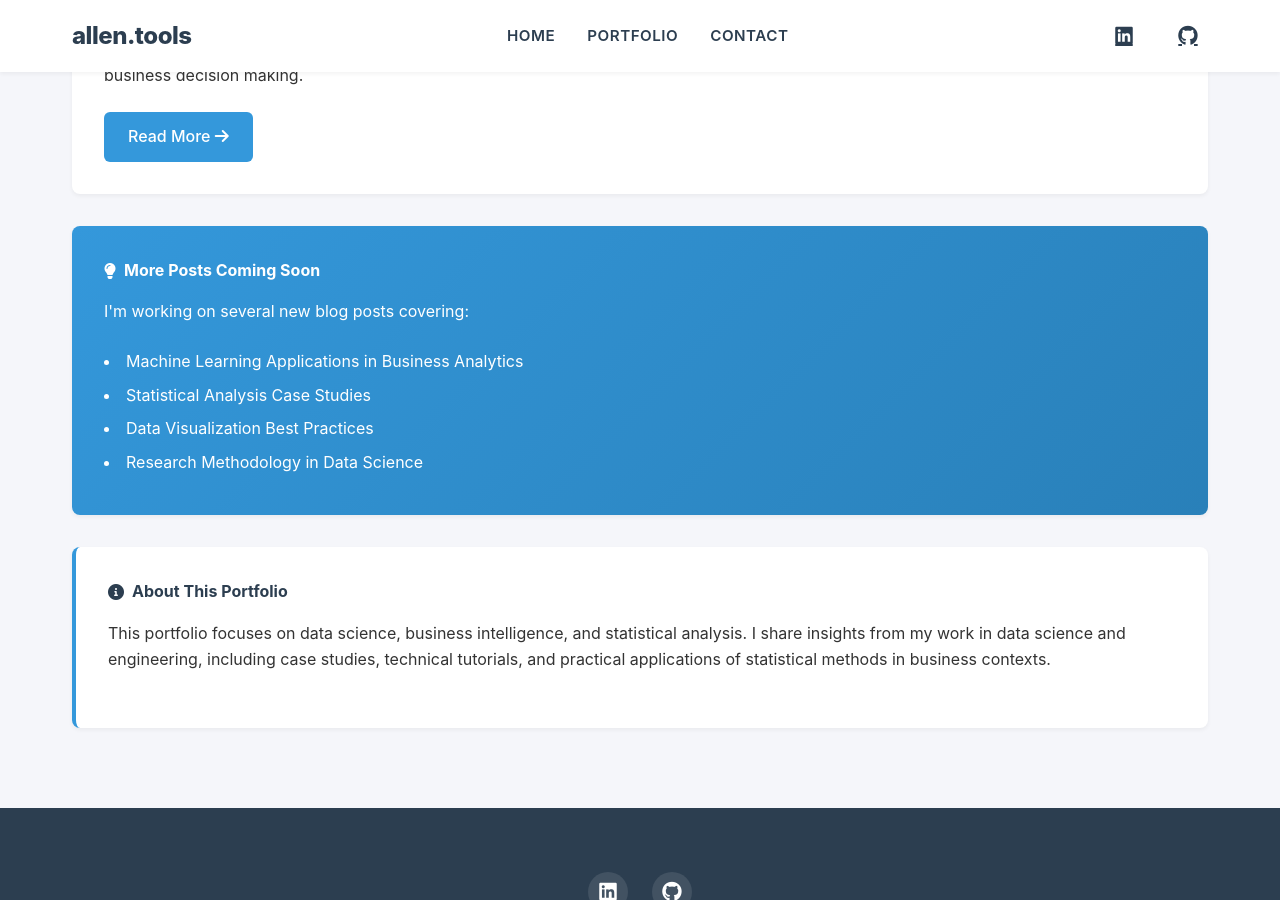
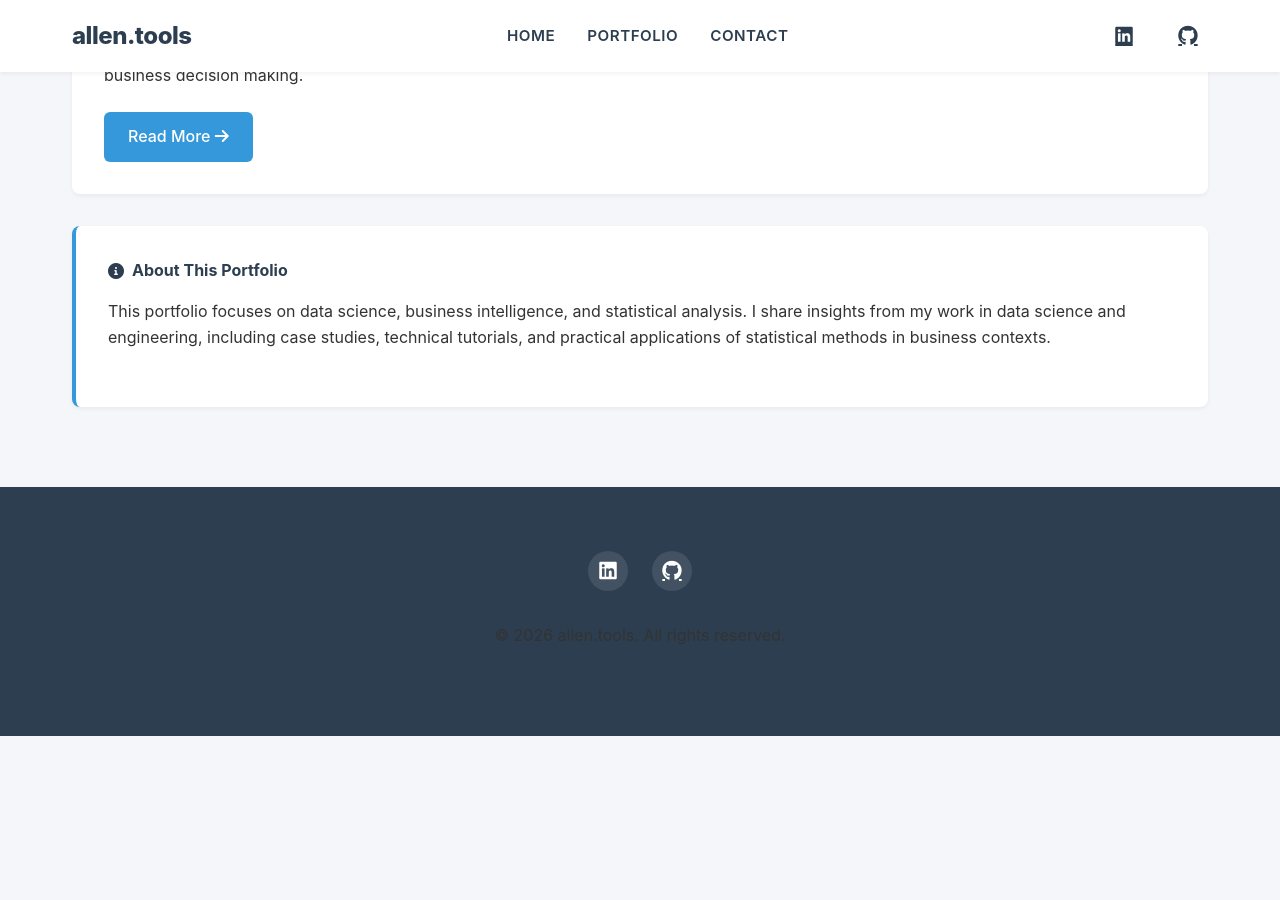
Before and after one commit to kayfay/allen.tools, a Jekyll site: the page built from blog/index.html, in a window 1280 px wide and 900 px high, scrolled down 419 px. Built offline with Jekyll 4.4.1, drawn with Linux system fonts in a browser that asks for light colours; after the commit the page ends 1155 px from its top, so only the background shows below that.

Commit message:
Remove Coming Soon section from blog index

```diff
--- a/blog/index.html
+++ b/blog/index.html
@@ -32,18 +32,6 @@ title: Portfolio
     </a>
 </div>
 
-<!-- Coming Soon Section -->
-<div class="info-panel coming-soon">
-    <h4><i class="fas fa-lightbulb"></i> More Posts Coming Soon</h4>
-    <p>I'm working on several new blog posts covering:</p>
-    <ul>
-        <li>Machine Learning Applications in Business Analytics</li>
-        <li>Statistical Analysis Case Studies</li>
-        <li>Data Visualization Best Practices</li>
-        <li>Research Methodology in Data Science</li>
-    </ul>
-</div>
-
 <!-- About the Blog -->
 <div class="info-panel">
     <h4><i class="fas fa-info-circle"></i> About This Portfolio</h4>
```
